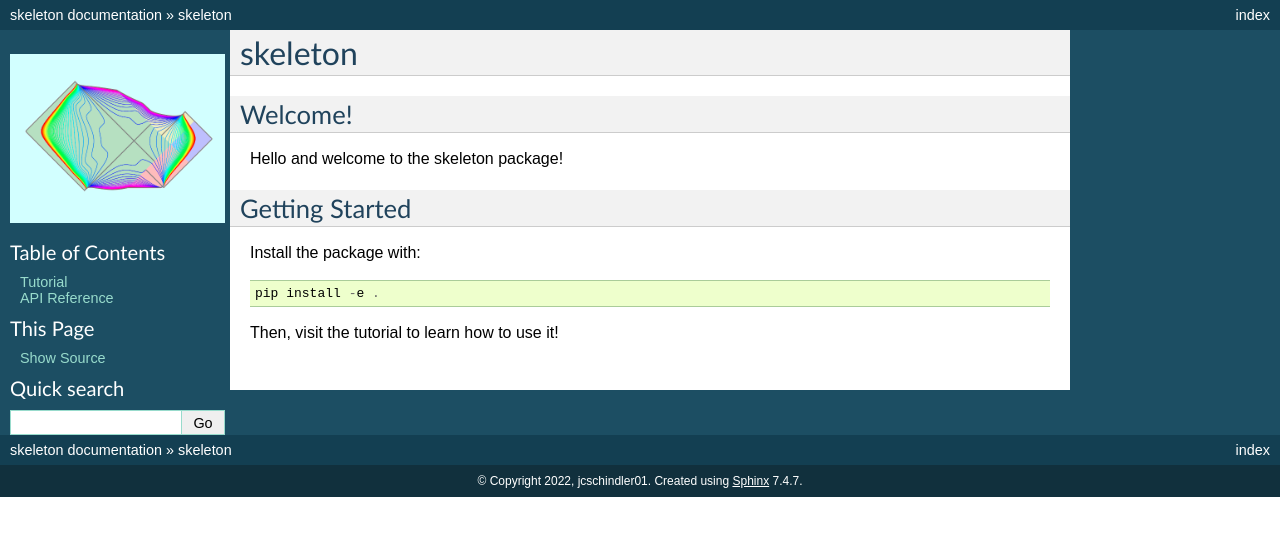
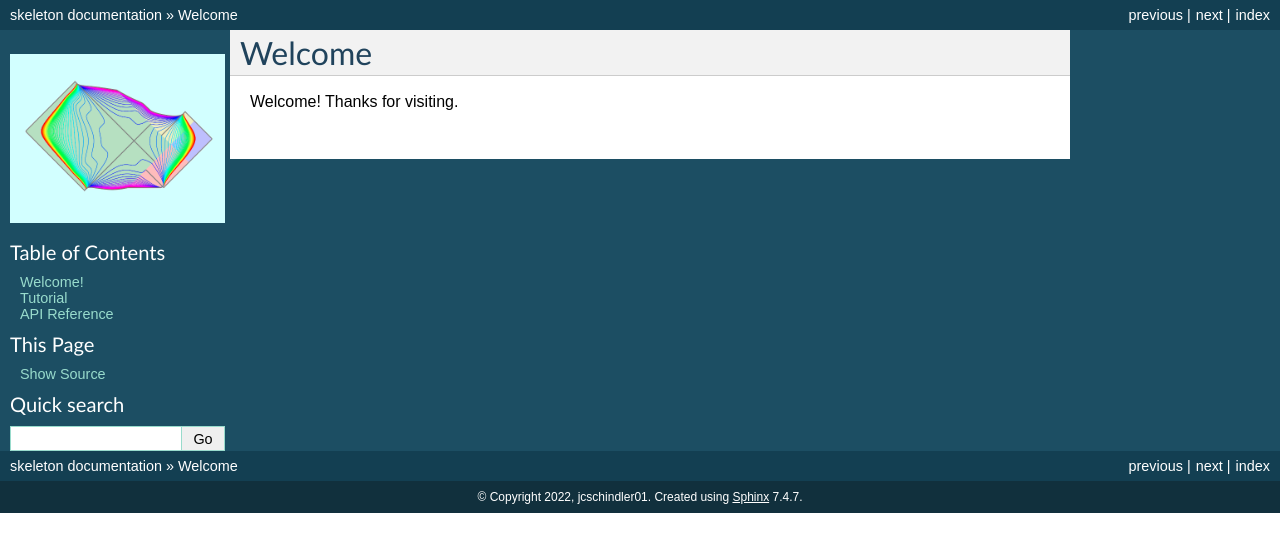
Before and after one commit to jcschindler01/skeleton, a Sphinx documentation site: the page built from docs/source/welcome.rst, in a window 1280 px wide. Shown: the top 552 px of the page. Built offline with Sphinx 7.4.7, drawn with Linux system fonts in a browser that asks for light colours; pages that are not in the unit, such as notebooks, are missing from menus.

Commit message:
Welcome page now properly in toctree.

```diff
--- a/docs/source/welcome.rst
+++ b/docs/source/welcome.rst
@@ -1,17 +1,5 @@
-skeleton
-=============
 
-Welcome!
---------
+Welcome
+=======
 
-Hello and welcome to the skeleton package!
-
-
-Getting Started
----------------
-
-Install the package with::
-
-   pip install -e .
-
-Then, visit the tutorial to learn how to use it!
+Welcome! Thanks for visiting.
```
Also changed, not shown: docs/source/index.rst (+17 -2 lines).
